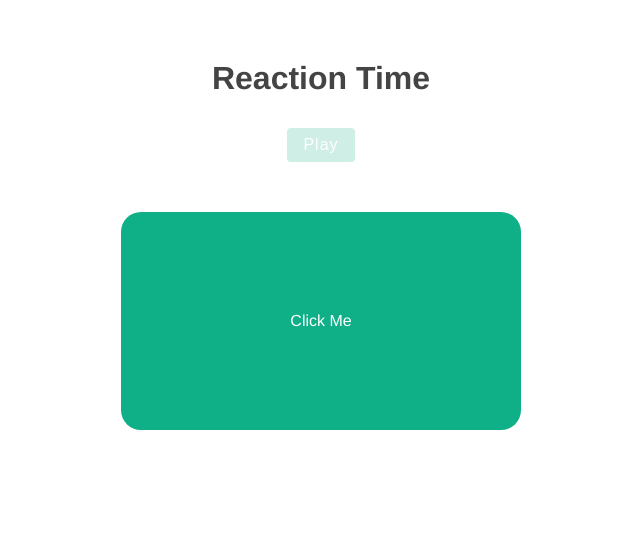
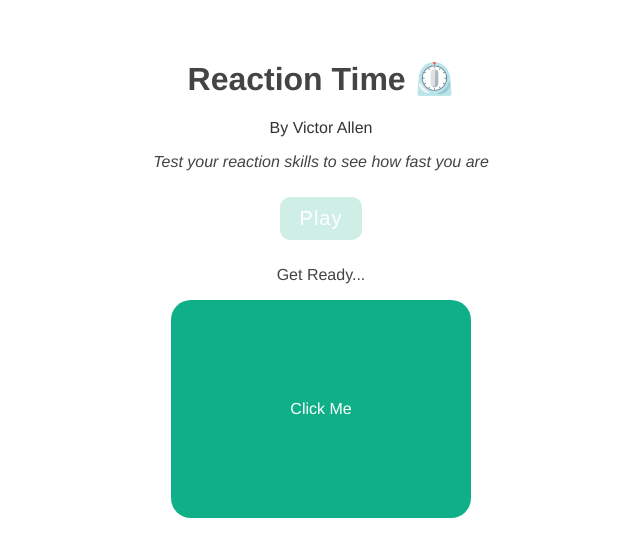
Before and after one commit to vamuigua/reaction-time, a Vue app: page / in a window 1280 px wide. Both pictures are taken after a click on the button "Play". Shown: the top 556 px of the page, without its empty margins (319-959 px from the left). Built offline with nearby package versions, Linux system fonts and the light colour scheme.

Commit message:
Updated the README file

```diff
--- a/src/App.vue
+++ b/src/App.vue
@@ -1,6 +1,13 @@
 <template>
-  <h1>Reaction Time</h1>
+  <h1>Reaction Time ⏲️</h1>
+  <p>
+    <a href="https://github.com/vamuigua" target="_blank">By Victor Allen</a>
+  </p>
+  <p>
+    <i>Test your reaction skills to see how fast you are</i>
+  </p>
   <button @click="start" :disabled="isPlaying">Play</button>
+  <p v-if="isPlaying">Get Ready...</p>
   <Block v-if="isPlaying" :delay="delay" @end="endGame" />
   <Results v-if="showResults" :score="score" />
 </template>
@@ -48,9 +55,9 @@ button {
   background: #0faf87;
   color: white;
   border: none;
-  padding: 8px 16px;
-  border-radius: 4px;
-  font-size: 16px;
+  padding: 10px 20px;
+  border-radius: 10px;
+  font-size: 20px;
   letter-spacing: 1px;
   cursor: pointer;
   margin: 10px;
@@ -59,4 +66,9 @@ button[disabled] {
   opacity: 0.2;
   cursor: not-allowed;
 }
+
+a {
+  text-decoration: none;
+  color: #333;
+}
 </style>
--- a/src/components/Block.vue
+++ b/src/components/Block.vue
@@ -34,13 +34,13 @@ export default {
 
 <style>
 .block {
-  width: 400px;
+  width: 300px;
   border-radius: 20px;
   background: #0faf87;
   color: white;
   text-align: center;
   padding: 100px 0;
-  margin: 40px auto;
+  margin: 10px auto;
   cursor: pointer;
 }
 </style>
--- a/src/components/Results.vue
+++ b/src/components/Results.vue
@@ -12,12 +12,16 @@ export default {
     };
   },
   mounted() {
-    if (this.score < 250) {
+    if (this.score < 100) {
+      this.rank = "Impressive";
+    } else if (this.score < 250) {
       this.rank = "Ninja Fingers";
     } else if (this.score < 400) {
       this.rank = "Rapid Reflexes";
+    } else if (this.score < 550) {
+      this.rank = "Snail pace";
     } else {
-      this.rank = "Snail pace...";
+      this.rank = "Slow poke";
     }
   },
 };
```
Also changed, not shown: src/assets/screenshot.png (added), 1 other file (tests, documents, lock files or other folders).
